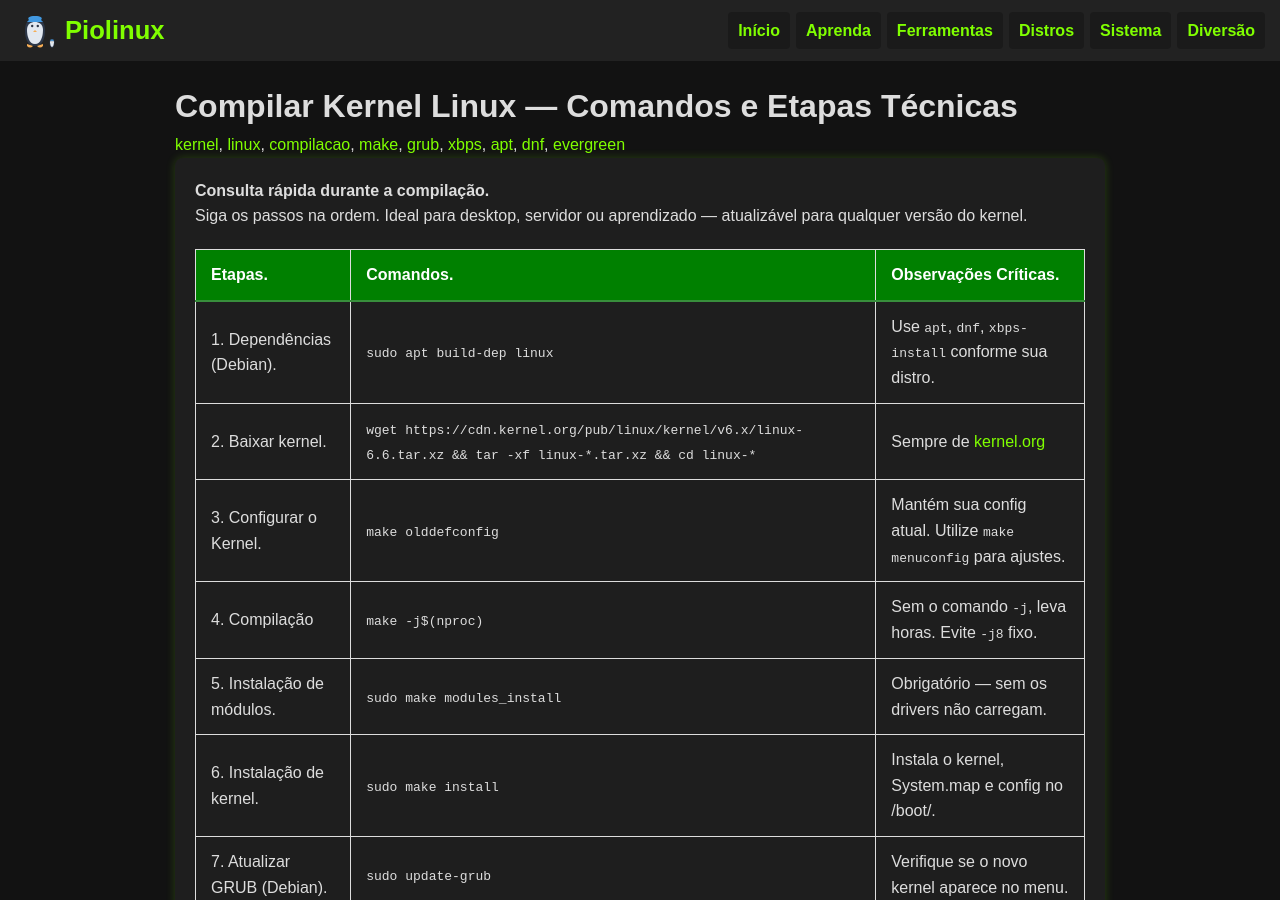
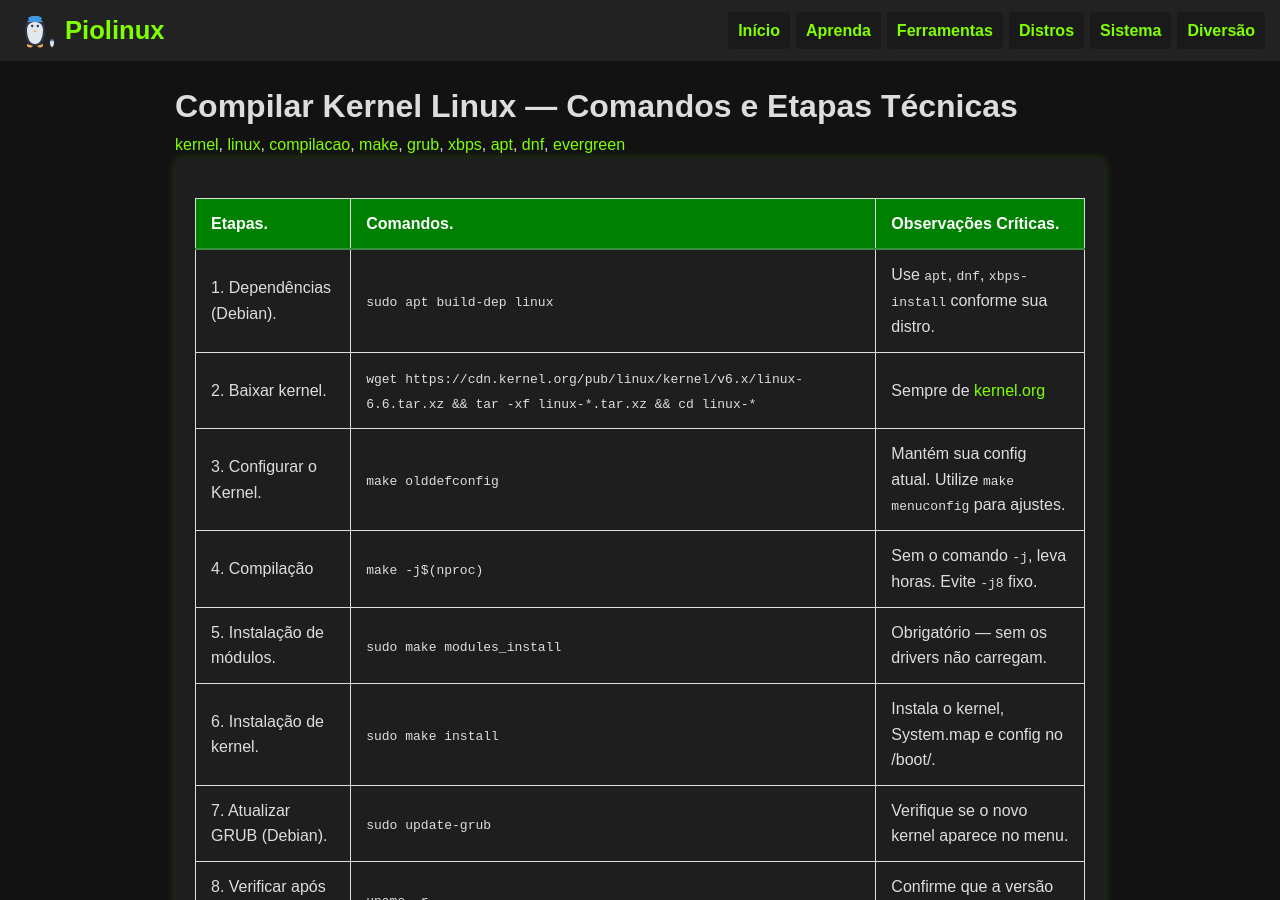
Before and after one commit to Piolinux/piolinux-site, a Jekyll site: the page built from _pages/_kernel/tabela-evergreen-como-compilar-o-kernel-linux.md, in a window 1280 px wide and 900 px high. Built offline with Jekyll 4.4.1, drawn with Linux system fonts in a browser that asks for light colours.

Commit message:
Update tabela-evergreen-como-compilar-o-kernel-linux.md

```diff
--- a/_pages/_kernel/tabela-evergreen-como-compilar-o-kernel-linux.md
+++ b/_pages/_kernel/tabela-evergreen-como-compilar-o-kernel-linux.md
@@ -14,10 +14,6 @@ tags: [kernel, linux, compilacao, make, grub, xbps, apt, dnf, evergreen]
 <section class="post-content">
 
 
-  <div>
-    <strong> Consulta rápida durante a compilação.</strong><br>
-    Siga os passos na ordem. Ideal para desktop, servidor ou aprendizado — atualizável para qualquer versão do kernel.
-  </div>
 
 
 <table class="evergreen-table">
```
